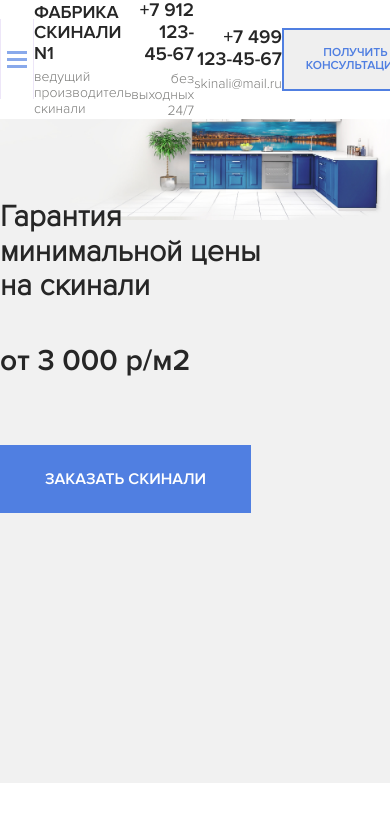
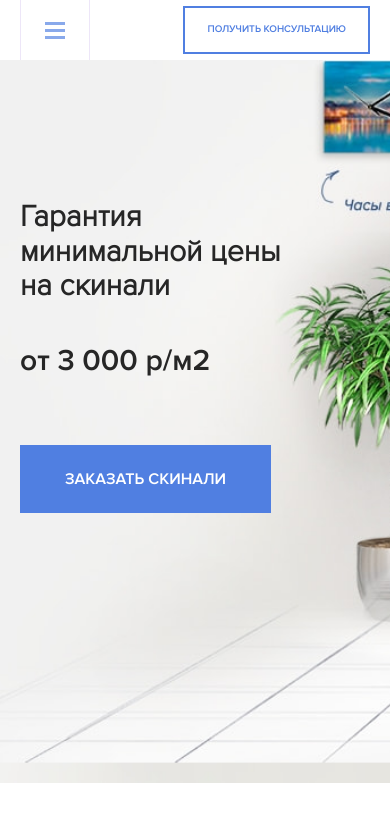
Before and after one commit to emmanazaryan/skinali, a plain HTML site: page index.html in a window 390 px wide. Drawn offline with Linux system fonts and the light colour scheme.

Commit message:
adaptiv dlya glavnovo ekrana

```diff
--- a/index.html
+++ b/index.html
@@ -26,10 +26,10 @@
     <div class="navbar">
       <div class="container">
         <div class="navbar-wrap">
-          <button class="menu-button navbar_menu-button">
-            <span class="menu-button_line"></span>
-            <span class="menu-button_line"></span>
-            <span class="menu-button_line"></span>
+          <button class="menu_button navbar_menu-button">
+            <span class="menu_button_line"></span>
+            <span class="menu_button_line"></span>
+            <span class="menu_button_line"></span>
           </button>
           <div class="logo navbar_logo">
             <strong class="logo_text">ФАБРИКА СКИНАЛИ N1</strong>
--- a/sass/_grid.sass
+++ b/sass/_grid.sass
@@ -3,3 +3,13 @@
 .container
   max-width: 1170px
   margin: auto
+@media (max-width: 1199px)
+  .container
+    max-width: 960px
+@media (max-width: 991px)
+  .container
+    max-width: 750px
+@media (max-width: 768px)
+  .container
+    max-width: 100%
+    padding: 0 20px
--- a/sass/_interface.sass
+++ b/sass/_interface.sass
@@ -7,6 +7,7 @@ body
   text-transform: uppercase
   font-size: 12px
   color: $primary
+  background-color: #fff
   +bold
 .hero_button
   border: none
@@ -15,3 +16,6 @@ body
   background-color: $primary
   color: #ffffff
   +bold
+@media (max-width: 576px)
+  .button_o
+    font-size: 10px
--- a/sass/blocks/_hero.sass
+++ b/sass/blocks/_hero.sass
@@ -11,3 +11,7 @@
     +bold
     margin-bottom: 67px
     display: block
+@media (max-width: 991px)
+  .hero
+    background-size: cover
+    background-position: top left 30%
--- a/sass/blocks/_navbar.sass
+++ b/sass/blocks/_navbar.sass
@@ -9,7 +9,6 @@
     display: flex
     justify-content: space-between
     align-items: center
-    min-height: 80px
   &_phone
     display: block
     font-size: 19px
@@ -33,7 +32,7 @@
   left: 0
   background-color: $primary
   transition: 0.2s
-  transform: translateY(-100%)
+  transform: translateY(-200%)
   &_active
     transform: translateY(0)
   &_nav
@@ -45,7 +44,7 @@
     text-transform: uppercase
     font-size: 17px
     color: #fff
-  &-button
+  &_button
     display: flex
     flex-direction: column
     align-items: center
@@ -73,3 +72,18 @@
     display: block
     font-size: 14px
     color: $text-color-light
+@media (max-width: 991px)
+  .navbar
+    &_mobile, &_landline
+      display: none
+@media (max-width: 576px)
+  .logo
+    display: none
+  .menu
+    top: 60px
+    &_button
+      height: 60px
+    &_nav
+      flex-direction: column
+    &_link
+      margin-bottom: 20px
```
Also changed, not shown: css/style.css, sass/Untitled-1.html (added), 1 other file.
